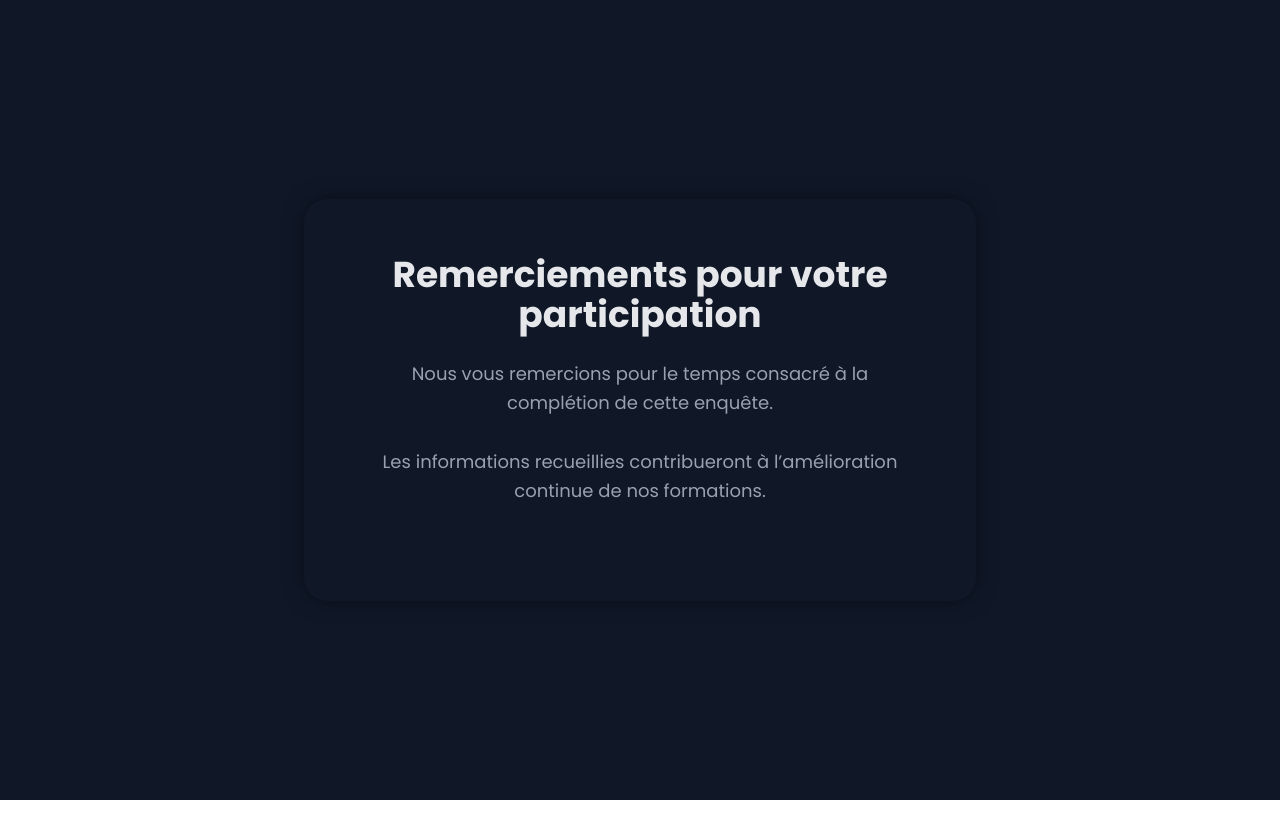
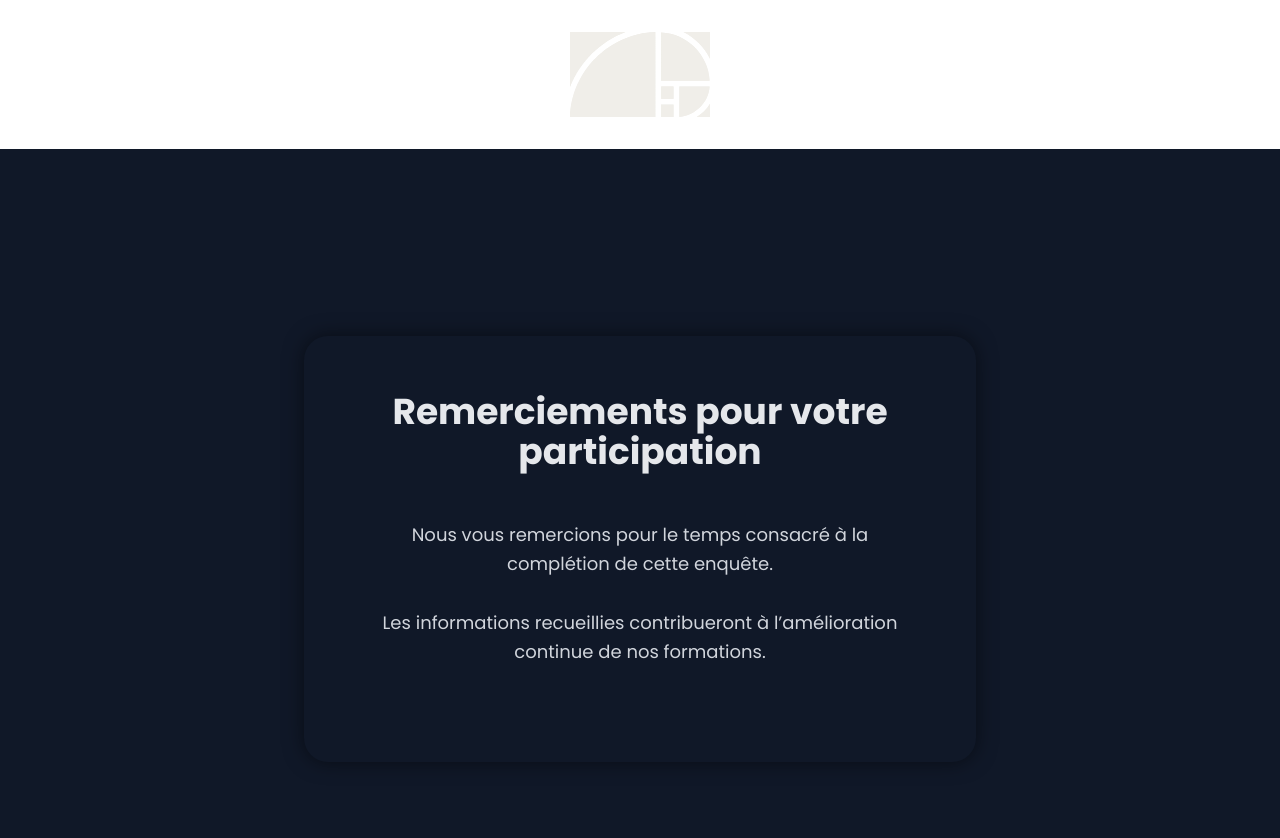
Before and after one commit to Ismail-Rhoulam/survey, a Next.js app: page /thank-you in a window 1280 px wide. Shown: the top 838 px of the page. Before the commit the page ends 800 px from the top, so only its background shows below. Built offline with nearby package versions, Linux system fonts and the light colour scheme.

Commit message:
commit 8

```diff
--- a/src/app/layout.tsx
+++ b/src/app/layout.tsx
@@ -1,5 +1,7 @@
+// src/app/layout.tsx
 import type { Metadata } from "next";
 import { Poppins } from "next/font/google";
+import Image from "next/image";
 import "./globals.css";
 
 const poppins = Poppins({
@@ -15,12 +17,25 @@ export const metadata: Metadata = {
 
 export default function RootLayout({
   children,
-}: Readonly<{
+}: {
   children: React.ReactNode;
-}>) {
+}) {
   return (
     <html lang="en" className={poppins.variable}>
-      <body>{children}</body>
+      <body className="bg-gray-900 text-gray-200">
+        {/* Global header */}
+        <header className="flex justify-center py-8">
+          <Image
+            src="/logo.svg"
+            alt="Company logo"
+            width={140}
+            height={40}
+            priority
+          />
+        </header>
+
+        {children}
+      </body>
     </html>
   );
 }
--- a/src/app/thank-you/page.tsx
+++ b/src/app/thank-you/page.tsx
@@ -12,7 +12,8 @@ export default function ThankYouPage() {
         </h1>
 
         {/* Message */}
-        <p className="text-lg text-gray-400 mb-10 leading-relaxed">
+        <br />
+        <p className="text-lg text-gray-300 mb-10 leading-relaxed">
           Nous vous remercions pour le temps consacré à la complétion de cette enquête.
           <br /><br />
           Les informations recueillies contribueront à l’amélioration continue de nos formations.
```
Also changed, not shown: public/logo.svg (added).
